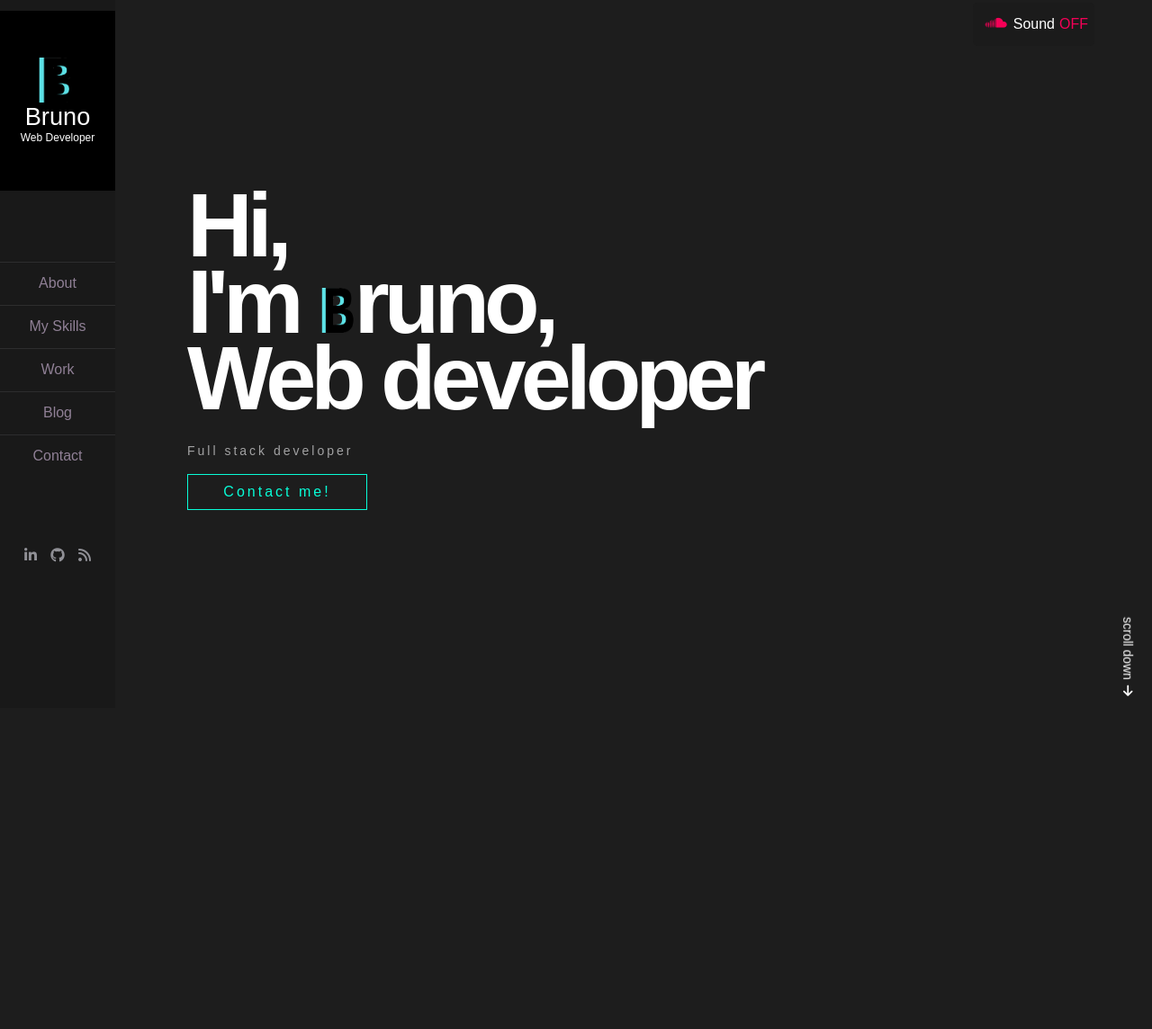
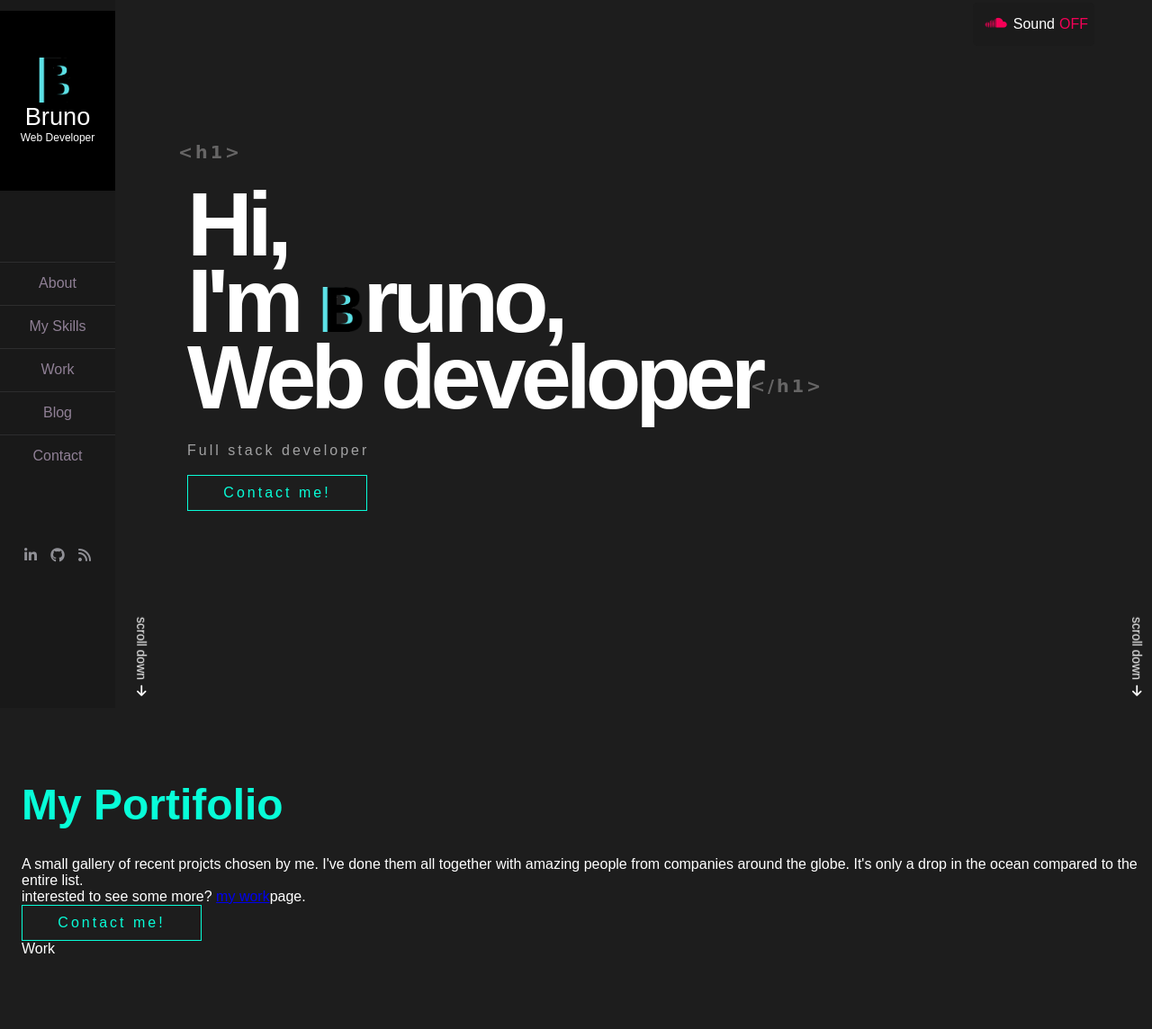
Before and after one commit to Bruno-Valerio/Portfolio, a plain HTML site: page Index.html in a window 1280 px wide. Shown: the part 13-1157 px from the top of the page at 90% size. Before the commit the page ends 800 px from the top, so only its background shows below. Drawn offline with Linux system fonts and the light colour scheme; a web font is replaced by a local one.

Commit message:
Atualizando portifolio

```diff
--- a/Index.html
+++ b/Index.html
@@ -76,6 +76,7 @@
             <p class="gray-text">Full stack developer</p>
             <br>
 
+            <!--contact button-->
             <a href="#" class="contact-button">
                 <div>
                     <span class="bg"></span>
@@ -99,5 +100,32 @@
 
         <script src="Script.js"></script>
     </section>
+
+    <!--part 2-->
+
+    <section id="section-work">
+        <div id="header">
+            <h2>My Portifolio</h2>
+        </div>
+        <div class="text-zone-2">
+            <div>
+                <p> A small gallery of recent projcts chosen by me.
+                    I've done them all together with amazing people from companies around the globe.
+                    It's only a drop in the ocean compared to the entire list.
+                    <br>
+                    interested to see some more? <a href="#">my work</a>page.
+                </p>
+         </div>
+            <!--my portifolio-->
+            <a href="#" class="contact-button">
+                <div>
+                    <span class="bg"></span>
+                    <span class="base"></span>
+                    <span class="text">Contact me!</span>
+                </div>
+            </a>
+        </div>
+        <div class="fake-big-2">Work</div>
+    </section>
 </body>
 </html>
--- a/css/Style.css
+++ b/css/Style.css
@@ -295,6 +295,17 @@ header{
     margin-left: 10px;
 }
 
+#section-work{
+    padding: 5rem 0 5rem 1.5rem;
+    position: relative;
+}
+
+#header{
+    font-size: 2rem;
+    color: #08FDD8;
+    margin-bottom: 30px;
+}
+
 /* media section for bigger screens*/
 
 @media screen and (min-width: 950px) {
@@ -336,4 +347,45 @@ header{
     font-size: 6.3rem;
     line-height: 85px;
     letter-spacing: -6px;
+    position: relative;
 }
+
+.text-zone h1::before{
+    content: '</h1>';
+    position: absolute;
+    bottom: -10px;
+    right: -70px;
+    font-size: 1.2rem;
+    font-family: 'La Belle Aurore', cursive;
+    color: #666565;
+    letter-spacing: 3px;
+}
+
+.text-zone h1::after{
+    content: '<h1>';
+    position: absolute;
+    top: -80px;
+    left: -10px;
+    font-size: 1.2rem;
+    font-family: 'La Belle Aurore', cursive;
+    color: #666565;
+    letter-spacing: 3px;
+}
+
+.text-zone img{
+    width: 50px;
+}
+
+.text-zone .gray-text{
+    font-size: 1rem;
+}
+
+.scroll-down{
+    right: -30px;
+    bottom: 3.3rem;
+}
+
+.scroll-down--left{
+    left: 110px;
+    right: auto;
+}
```
